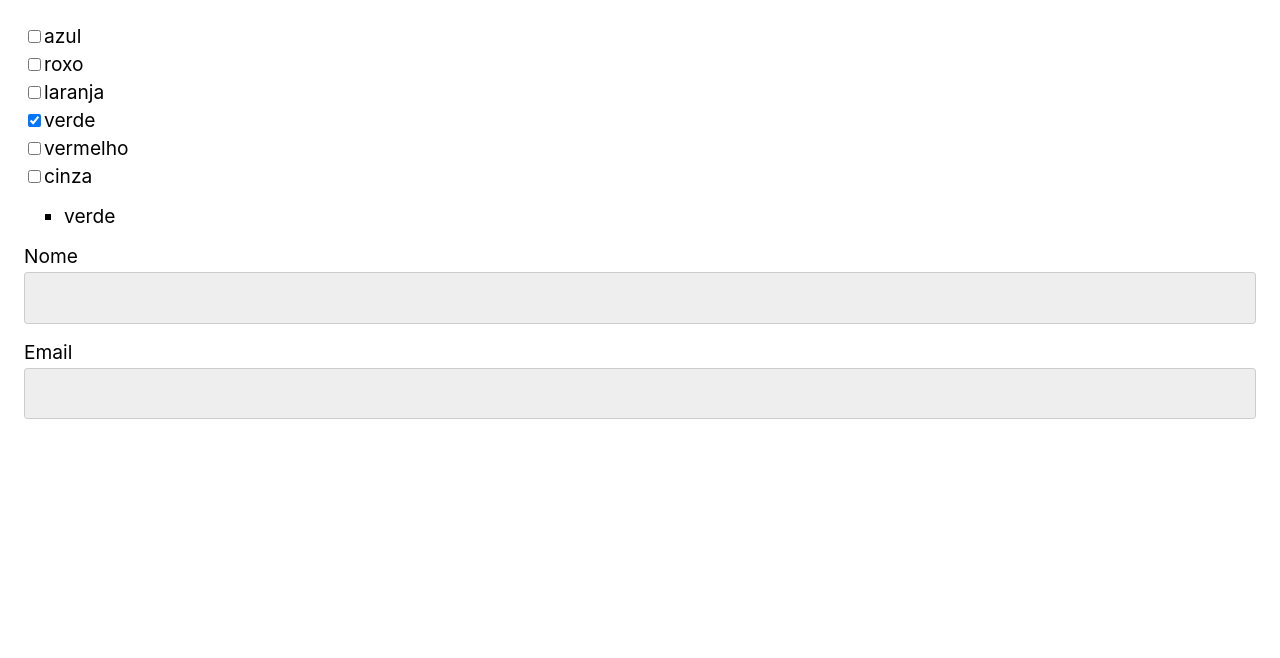
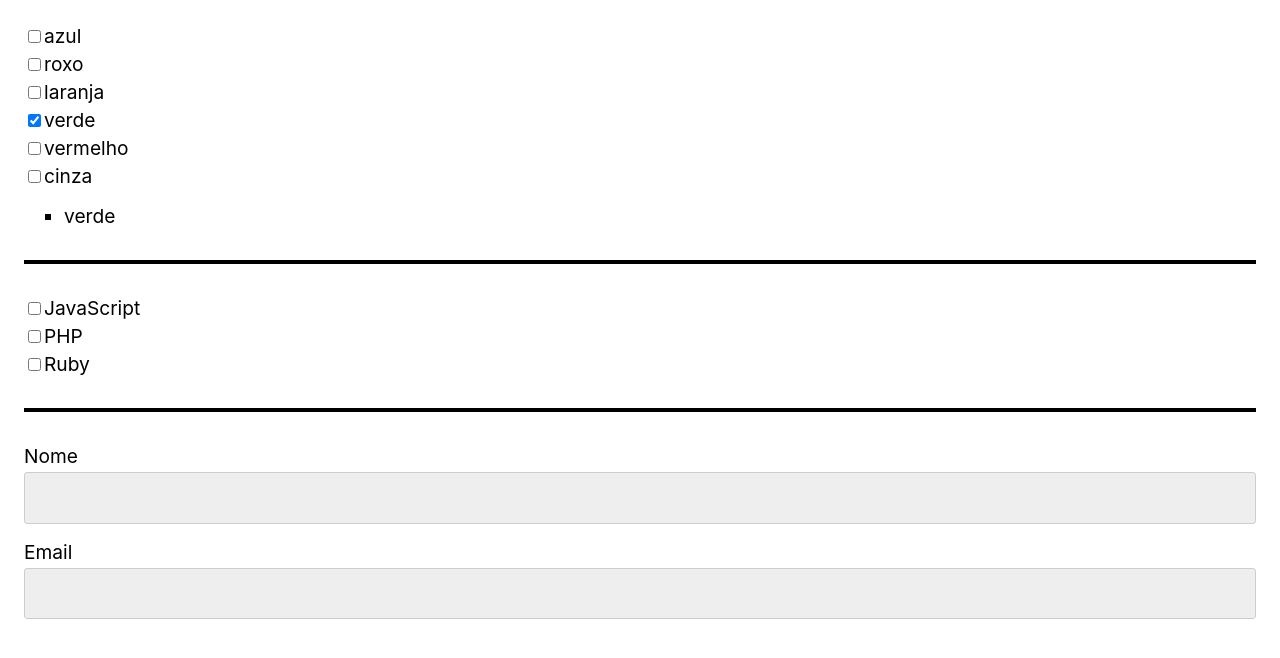
Before and after one commit to Emilio133752/projectInit, a React (Vite) app: page / in a window 1280 px wide. Shown: the top 658 px of the page. Built offline with nearby package versions, Linux system fonts and the light colour scheme.

Commit message:
checkbox

```diff
--- a/src/App.jsx
+++ b/src/App.jsx
@@ -20,15 +20,19 @@ import useFecth from "./useFecth.js"
 import InputOne from "./inputOne.jsx"
 import Select from "./Select.jsx"
 import Input from "./Form/Input.jsx"
-
+import Checkbox from "./Form/Checkbox.jsx"
 
 const App = () => {
   const [nome, setNome] = React.useState('');
   const [email, setEmail] = React.useState('');
+  const [linaguagens, setLinguagens] = React.useState([]);
   return(
     <React.StrictMode>
       <Select />
+      <hr/>
       <form>
+        <Checkbox value={linaguagens} setValue={setLinguagens} options={['JavaScript', 'PHP', 'Ruby']} />
+        <hr/>
         <Input style={{color: 'green'}} id='nome' label='Nome' value={nome} setValue={setNome} />
         <Input style={{color: 'orange'}} id='email' label='Email'value={email} setValue={setEmail} />
       </form>
--- /dev/null
+++ b/src/Form/Checkbox.jsx
@@ -0,0 +1,29 @@
+import React from 'react'
+
+const Checkbox = ({options, value, setValue}) => {
+    function handleChange({ target }) {
+        if (target.checked) {
+          setValue([...value, target.value]);
+        } else {
+          setValue(value.filter((cor) => cor !== target.value));
+        }
+      }
+
+      return (
+        <>
+          {options.map((option) => (
+            <label key={option}>
+              <input
+                type="checkbox"
+                value={option}
+                checked={value.includes(option)}
+                onChange={handleChange}
+              />
+              {option}
+            </label>
+          ))}
+        </>
+      );
+}
+
+export default Checkbox
```
